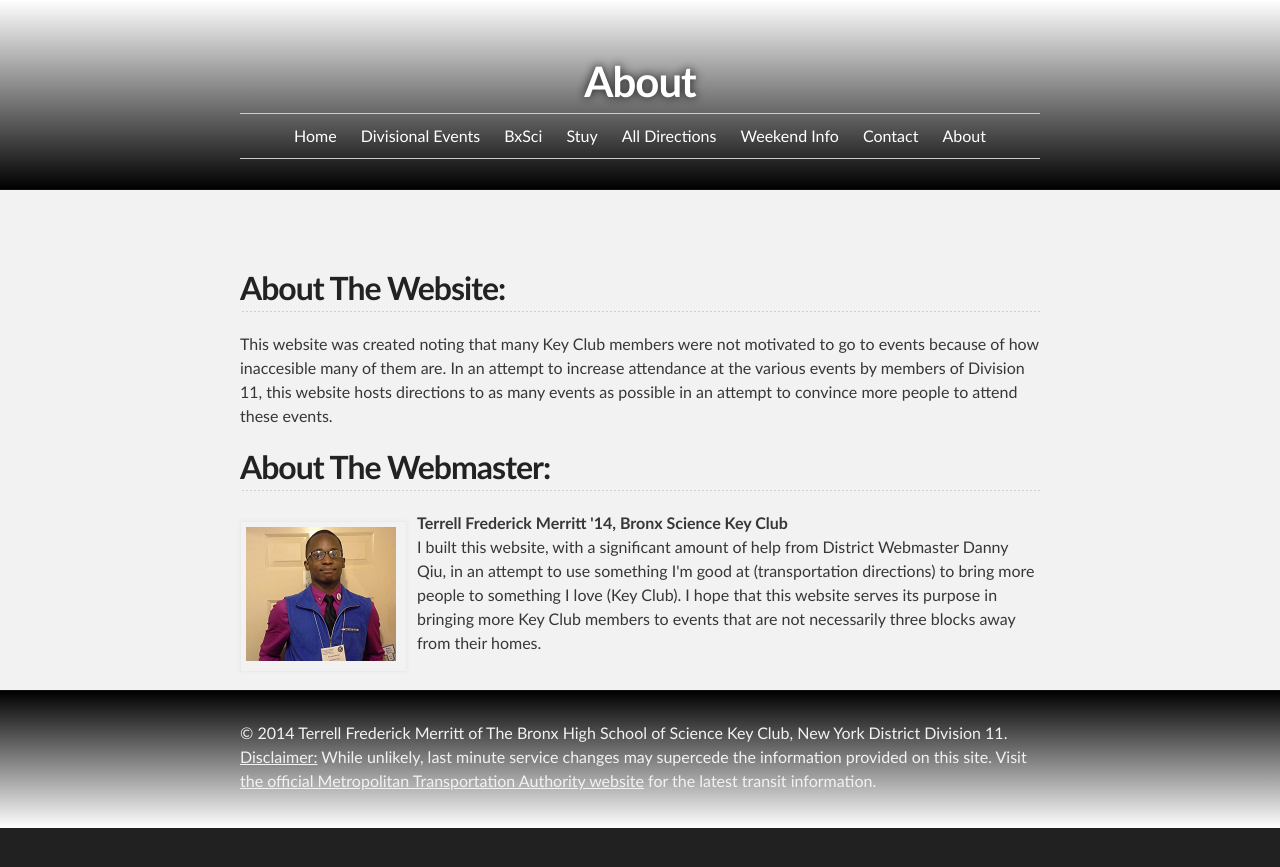
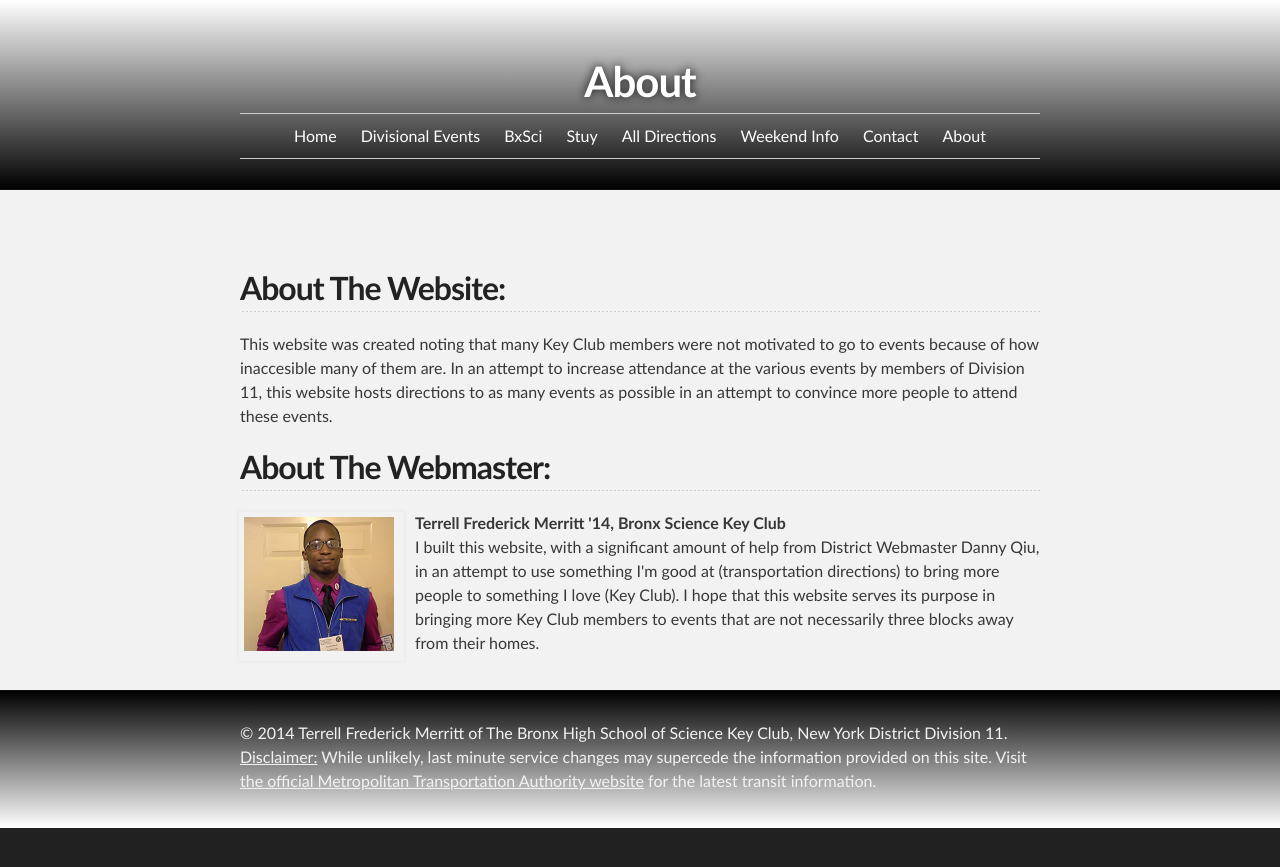
Before and after one commit to d11directions/d11directions.github.io, a Jekyll site: the page built from about/index.html, in a window 1280 px wide. Shown: the top 867 px of the page. Built offline with Jekyll 4.4.1, drawn with Linux system fonts in a browser that asks for light colours.

Commit message:
Update stylesheet.css

```diff
--- a/stylesheets/stylesheet.css
+++ b/stylesheets/stylesheet.css
@@ -268,6 +268,7 @@ Added Definitions
 *******************************************************************************/
 .aboutpic {
   float: left;
+  margin: 0 -2px;
   margin-right: 10px;
   padding-right: 10px;
   padding-bottom: 10px;
```
